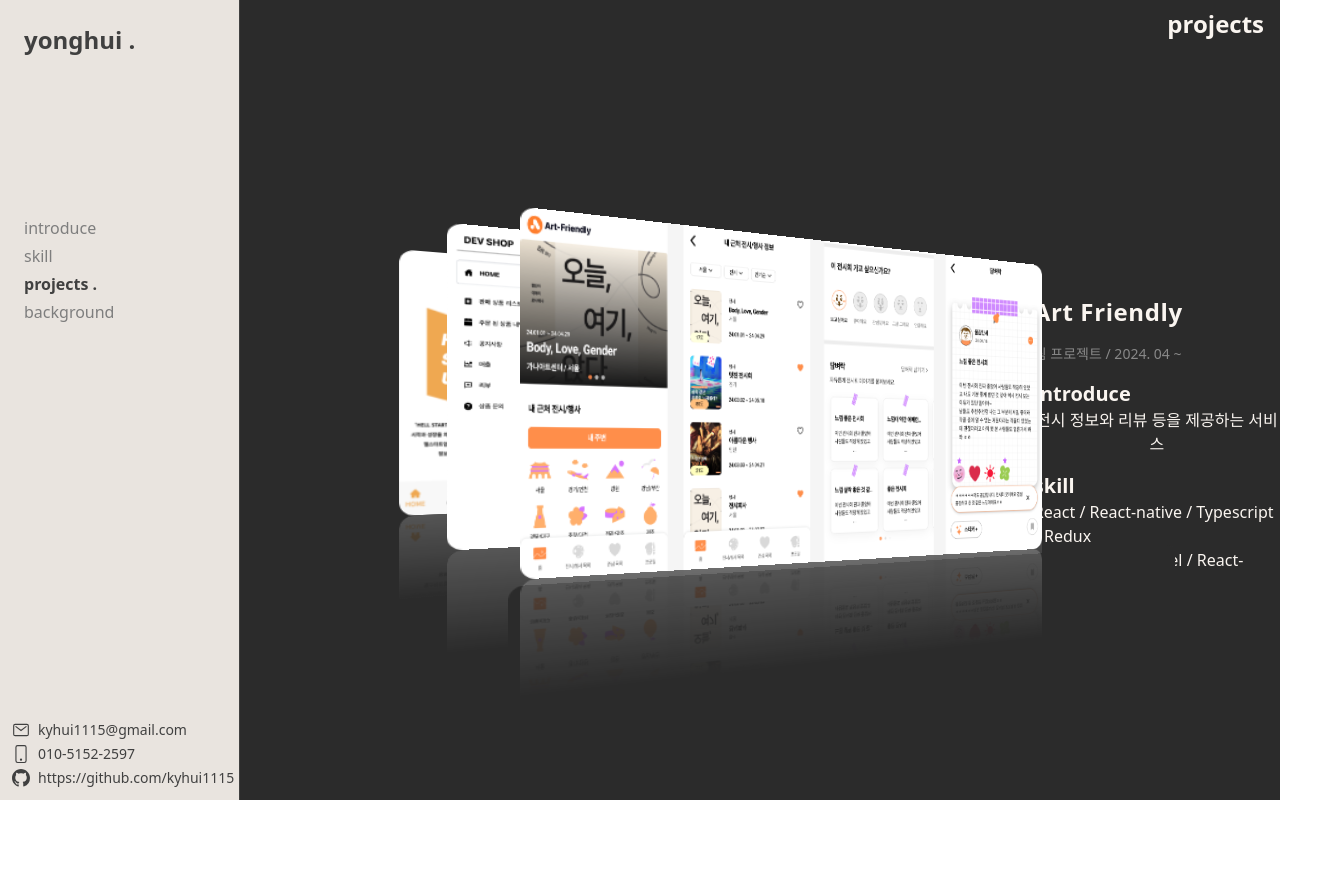
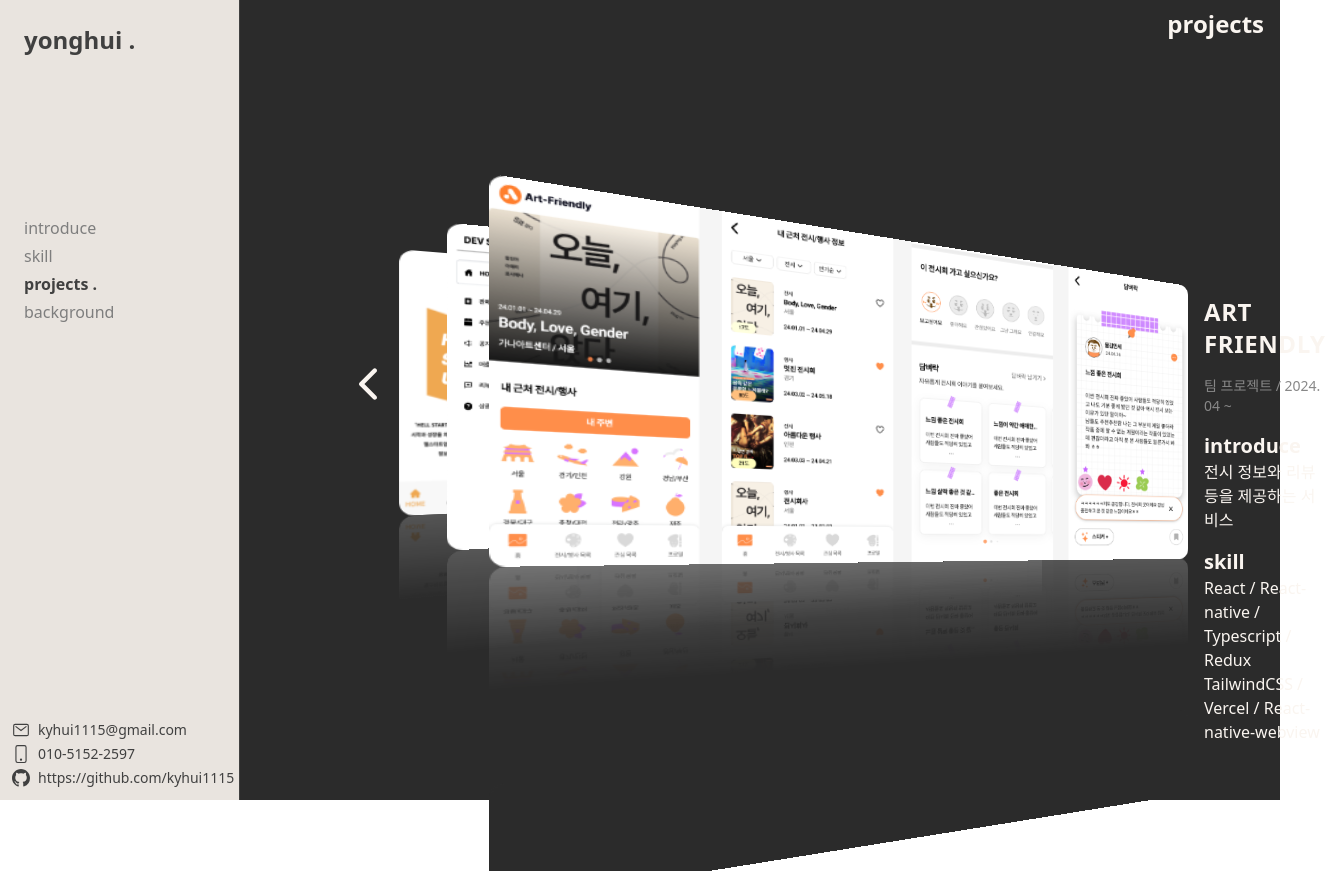
Before and after one commit to kyhui1115/portfolio, a React (Create React App) app: page /projects in a window 1280 px wide. Shown: the whole page, 1326 px wide, since content can reach past the window. Before the commit the page ends 800 px from the top, so only its background shows below. Built offline with nearby package versions, Linux system fonts and the light colour scheme.

Commit message:
design: 프로젝트 페이지 UI 수정

```diff
--- /dev/null
+++ b/src/components/projects/LeftArrowBtn.tsx
@@ -0,0 +1,34 @@
+import { Dispatch, SetStateAction } from 'react';
+import { IoIosArrowBack } from 'react-icons/io';
+import { project } from './Project';
+
+interface propTypes {
+  pageHeight: number;
+  pageWidth: number;
+  setProjectList: Dispatch<SetStateAction<project[]>>;
+}
+
+export default function LeftArrowBtn({
+  pageHeight,
+  pageWidth,
+  setProjectList,
+}: propTypes) {
+  const btnHandler = () => {
+    setProjectList((prev) => {
+      return [...prev.slice(1), ...prev.slice(0, 1)];
+    });
+  };
+
+  return (
+    <button
+      style={{
+        top: pageHeight * 0.45 + 'px',
+        left: pageWidth * 0.1 + 'px',
+      }}
+      className="absolute text-5xl"
+      onClick={btnHandler}
+    >
+      <IoIosArrowBack className="text-beige-100" />
+    </button>
+  );
+}
--- a/src/components/projects/Project.tsx
+++ b/src/components/projects/Project.tsx
@@ -10,13 +10,13 @@
   intro: string;
   skill: string;
   pageHeight: number;
-  pagetWidth: number;
+  pageWidth: number;
   zIndex: number;
   idx: number;
   setProjectList: Dispatch<SetStateAction<project[]>>;
 }
 
-interface project {
+export interface project {
   image: string;
   shadow: string;
   title: string;
@@ -33,32 +33,26 @@
   intro,
   skill,
   pageHeight,
-  pagetWidth,
+  pageWidth,
   zIndex,
   idx,
   setProjectList,
 }: propTypes) {
-  const projectBtnHandler = () => {
-    if (idx === 0) {
-    }
-
-    if (idx !== 0) {
-      setProjectList((prev) => {
-        return [...prev.splice(idx, 1), ...prev];
-      });
-    }
-  };
   return (
-    <button
+    <div
       style={{
         top: pageHeight * (0.3 + idx * 0.02) + 'px',
-        left: pagetWidth * (0.3 - idx * 0.06) + 'px',
+        left: pageWidth * (0.3 - idx * 0.06) + 'px',
         zIndex: zIndex,
       }}
       className="absolute flex"
-      onClick={projectBtnHandler}
     >
-      <ProjectImg image={image} shadow={shadow} idx={idx} />
+      <ProjectImg
+        image={image}
+        shadow={shadow}
+        idx={idx}
+        setProjectList={setProjectList}
+      />
       {idx === 0 ? (
         <ProjectInfo
           title={title}
@@ -67,6 +61,6 @@
           skill={skill}
         />
       ) : null}
-    </button>
+    </div>
   );
 }
--- a/src/components/projects/ProjectImg.tsx
+++ b/src/components/projects/ProjectImg.tsx
@@ -1,22 +1,46 @@
+import { Dispatch, SetStateAction } from 'react';
+import { useNavigate } from 'react-router-dom';
+import { project } from './Project';
+
 interface propTypes {
   image: string;
   shadow: string;
   idx: number;
+  setProjectList: Dispatch<SetStateAction<project[]>>;
 }
 
-export default function ProjectImg({ image, shadow, idx }: propTypes) {
+export default function ProjectImg({
+  image,
+  shadow,
+  idx,
+  setProjectList,
+}: propTypes) {
+  const navigate = useNavigate();
+
+  const projectBtnHandler = () => {
+    if (idx === 0) {
+      navigate(`${idx}`);
+    }
+
+    if (idx !== 0) {
+      setProjectList((prev) => {
+        return [...prev.splice(idx, 1), ...prev];
+      });
+    }
+  };
+
   return (
     <div className="relative flex flex-col" style={{ perspective: '500px' }}>
-      <img
-        src={image}
-        alt=""
+      <button
+        onClick={projectBtnHandler}
         style={{
           transform: 'rotateY(15deg)',
           width: 700 * (1 - 0.14 * idx) + 'px',
           height: 322 * (1 - 0.14 * idx) + 'px',
         }}
-        className="rounded-xl"
-      />
+      >
+        <img src={image} alt="" className="rounded-xl" />
+      </button>
       <div
         style={{
           width: 700 * (1 - 0.14 * idx) + 'px',
--- a/src/pages/Projects.tsx
+++ b/src/pages/Projects.tsx
@@ -8,18 +8,19 @@
 import project2Shadow from '../assets/project2Shadow.png';
 import project3 from '../assets/project3.png';
 import project3Shadow from '../assets/project3Shadow.png';
+import LeftArrowBtn from '../components/projects/LeftArrowBtn';
 
 export default function Projects() {
   const projectRef = useRef<HTMLDivElement>(null);
 
   const [pageHeight, setPageHeight] = useState(0);
-  const [pagetWidth, setPagetWidth] = useState(0);
+  const [pageWidth, setPageWidth] = useState(0);
 
   const [projectList, setProjectList] = useState([
     {
       image: project1,
       shadow: project1Shadow,
-      title: 'Art Friendly',
+      title: 'ART FRIENDLY',
       typeAndTerm: '팀 프로젝트 / 2024. 04 ~',
       intro: '전시 정보와 리뷰 등을 제공하는 서비스',
       skill:
@@ -47,13 +48,18 @@
   useEffect(() => {
     if (projectRef.current !== null) {
       setPageHeight(projectRef.current?.offsetHeight);
-      setPagetWidth(projectRef.current?.offsetWidth);
+      setPageWidth(projectRef.current?.offsetWidth);
     }
   }, []);
 
   return (
     <div className="relative flex w-full h-full bg-gray-500" ref={projectRef}>
       <Title text="projects" color="text-beige-100" />
+      <LeftArrowBtn
+        pageHeight={pageHeight}
+        pageWidth={pageWidth}
+        setProjectList={setProjectList}
+      />
       {projectList.map((project, i) => (
         <Project
           key={i}
@@ -64,7 +70,7 @@
           intro={project.intro}
           skill={project.skill}
           pageHeight={pageHeight}
-          pagetWidth={pagetWidth}
+          pageWidth={pageWidth}
           zIndex={3 - i}
           idx={i}
           setProjectList={setProjectList}
```
